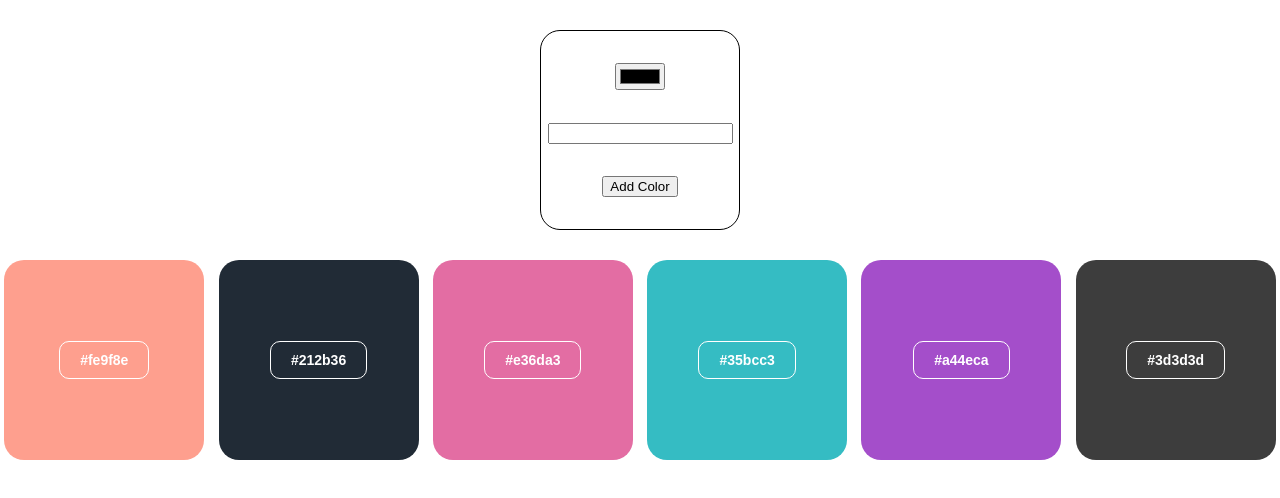
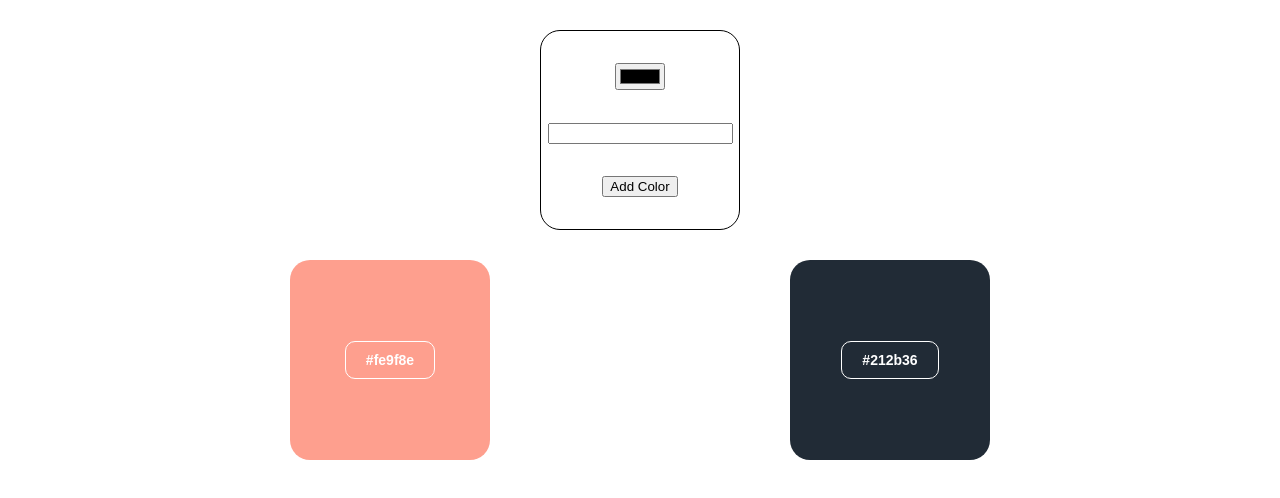
Before and after one commit to Gw3i/color-saver, a React (Create React App) app: page / in a window 1280 px wide. Shown: the top 498 px of the page. Built offline with nearby package versions, Linux system fonts and the light colour scheme.

Commit message:
add color picker

```diff
--- a/src/App.jsx
+++ b/src/App.jsx
@@ -5,7 +5,6 @@ import { nanoid } from "nanoid";
 import AddCard from "./Components/AddCard";
 
 function App() {
-  const [inputValue, setInputValue] = useState("");
   const [colorCodes, setColorCodes] = useState([
     {
       id: nanoid(),
@@ -15,29 +14,15 @@ function App() {
       id: nanoid(),
       colorCode: "#212b36",
     },
-    {
-      id: nanoid(),
-      colorCode: "#e36da3",
-    },
-    {
-      id: nanoid(),
-      colorCode: "#35bcc3",
-    },
-    {
-      id: nanoid(),
-      colorCode: "#a44eca",
-    },
-    {
-      id: nanoid(),
-      colorCode: "#3d3d3d",
-    },
   ]);
 
-  console.log(colorCodes);
+  function handleColorCode(colorCode) {
+    setColorCodes([...colorCodes, { id: nanoid(), colorCode }]);
+  }
 
   return (
     <>
-      <AddCard />
+      <AddCard onColorCode={handleColorCode} />
       <ul>
         {colorCodes.map((colorCode) => {
           return (
--- a/src/Components/AddCard.jsx
+++ b/src/Components/AddCard.jsx
@@ -1,18 +1,39 @@
+import React from "react";
 import "./AddCard.css";
+import { useState } from "react";
 
-export default function AddCard() {
+export default function AddCard({ onColorCode }) {
+  const [inputValue, setInputValue] = useState("");
+
   return (
     <div className="formWrapper">
       <form
         onSubmit={(event) => {
-          event.preventDefault;
+          event.preventDefault();
+          onColorCode(inputValue);
         }}
       >
         <label htmlFor="inputColor">
-          <input id="inputColor" type="color" required />
+          <input
+            id="inputColor"
+            type="color"
+            value={inputValue}
+            required
+            onChange={(event) => {
+              setInputValue(event.target.value);
+            }}
+          />
         </label>
         <label htmlFor="inputHexCode">
-          <input id="inputHexCode" type="text" required />
+          <input
+            id="inputHexCode"
+            type="text"
+            required
+            value={inputValue}
+            onChange={(event) => {
+              setInputValue(event.target.value);
+            }}
+          />
         </label>
         <button type="submit">Add Color</button>
       </form>
```
